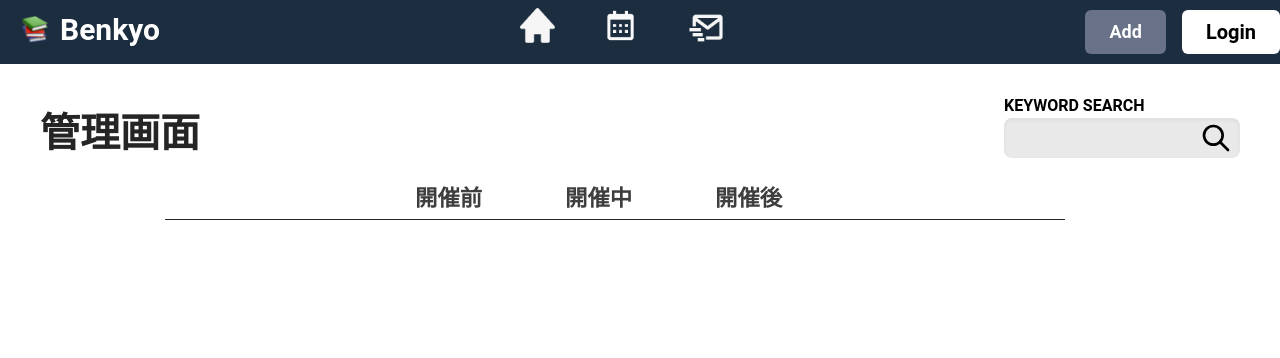
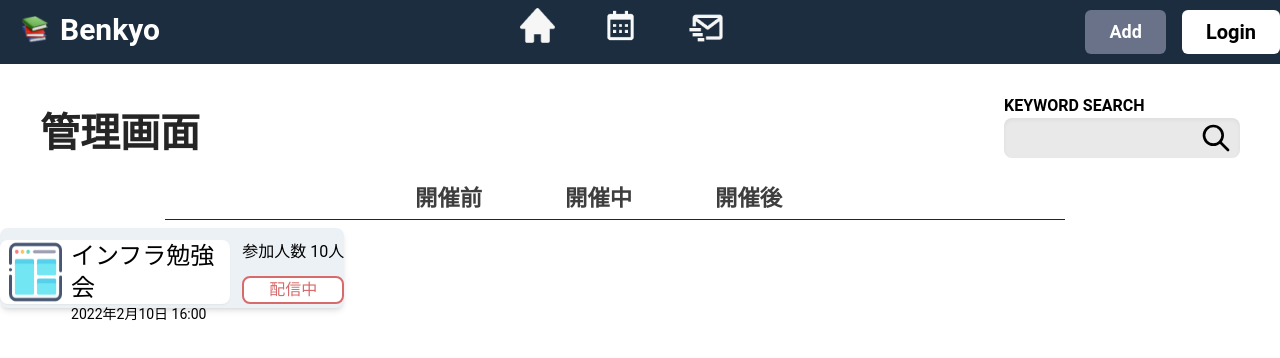
Before and after one commit to ChrisFlene/ChrisFlene, a Next.js app in the folder front/: page /admin in a window 1280 px wide. Shown: the top 358 px of the page. Built offline with nearby package versions, Linux system fonts and the light colour scheme; no server answers.

Commit message:
コンポーネントの仮表示を行う

```diff
--- /dev/null
+++ b/front/components/admin/EventList.tsx
@@ -0,0 +1,34 @@
+import Image from "next/image";
+
+const EventList = () => {
+    const log = () => {
+        console.log("log");
+    };
+
+    return (
+        <button
+            className="col-span-7 col-start-3 mt-2 h-20 rounded-lg shadow-md bg-original-gray"
+            onClick={log}
+        >
+            <div className="flex justify-between mt-2 h-16 rounded-lg">
+                <div className="flex basis-4/6 bg-white rounded-lg shadow-sm">
+                    <Image src="/infra.png" alt="" width="75px" height="40px" />
+                    <div className="flex flex-col text-left ">
+                        <div className="flex-auto md:text-lg lg:text-2xl">
+                            インフラ勉強会
+                        </div>
+                        <div className="text-sm">2022年2月10日 16:00</div>
+                    </div>
+                </div>
+                <div className="flex flex-col justify-between text-base">
+                    <div>参加人数 10人</div>
+                    <div className="text-center bg-white rounded-lg border-2 text-original-red border-original-red">
+                        配信中
+                    </div>
+                </div>
+            </div>
+        </button>
+    );
+};
+
+export default EventList;
--- a/front/pages/admin/index.tsx
+++ b/front/pages/admin/index.tsx
@@ -1,5 +1,6 @@
 import Link from 'next/link'
 import Layout from "../../components/Layout";
+import EventList from '../../components/admin/EventList';
 const event = () => {
     return (
         <>
@@ -55,7 +56,11 @@ const event = () => {
                         </nav>
                     </div>
                 </div>
-
+                <div id="AdminMainWrapper">
+                    <div id="AdminMain">
+                        <EventList />
+                    </div>
+                </div>
 
             </Layout>
         </>
--- a/front/styles/admin.css
+++ b/front/styles/admin.css
@@ -54,29 +54,21 @@
 
 .navMenu a:nth-child(1):hover~.dot {
 
-    transform: translateX(-120px);
+    transform: translateX(-7px);
     transition: all 0.2s ease-in-out;
     opacity: 1;
 }
 
 .navMenu a:nth-child(2):hover~.dot {
-    transform: translateX(-55px);
+    transform: translateX(143px);
     transition: all 0.2s ease-in-out;
     opacity: 1;
 }
 
 .navMenu a:nth-child(3):hover~.dot {
 
-    transform: translateX(35px);
+    transform: translateX(292px);
 
     transition: all 0.2s ease-in-out;
     opacity: 1;
 }
-
-.navMenu a:nth-child(4):hover~.dot {
-
-    transform: translateX(120px);
-
-    transition: all 0.2s ease-in-out;
-    opacity: 1;
-}
```
